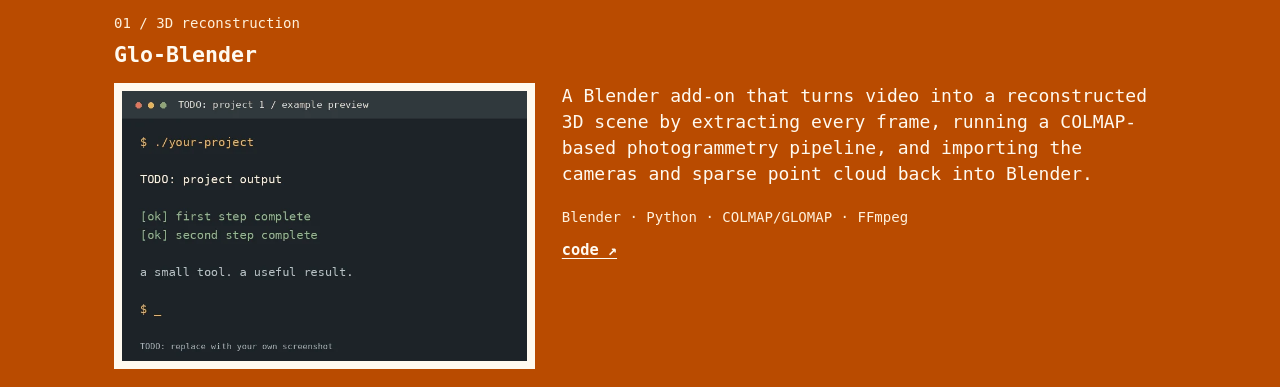
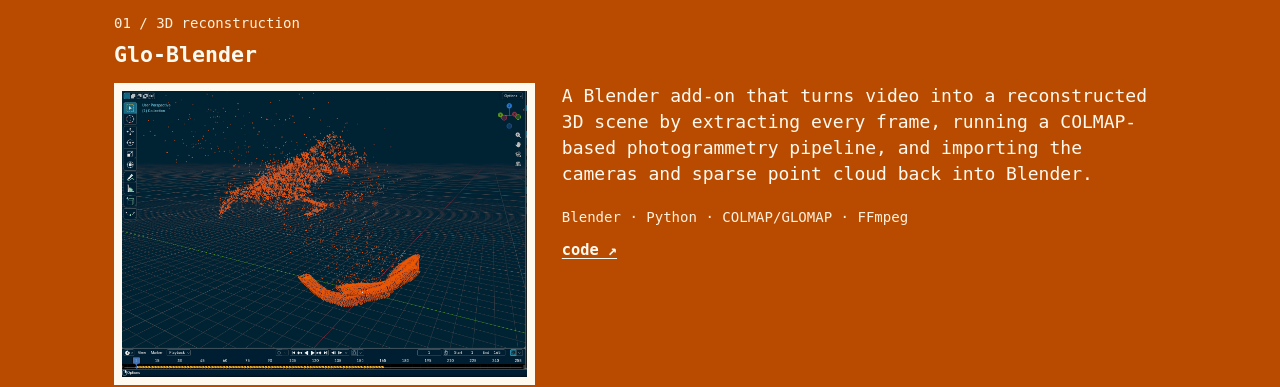
Before and after one commit to shreyasbhattacharya/portfolio-site, a plain HTML site: page index.html in a window 1280 px wide. Shown: the part 592-979 px from the top of the page. Drawn offline with Linux system fonts and the light colour scheme.

Commit message:
Use Glo-Blender screenshot in project thumbnail

```diff
--- a/index.html
+++ b/index.html
@@ -56,11 +56,10 @@
           <p class="project-number">01 / 3D reconstruction</p>
           <h3>Glo-Blender</h3>
 
-          <!-- TODO: replace img/project-1.webp with a Glo-Blender screenshot. -->
           <img
             class="project-image"
-            src="img/project-1.webp"
-            alt="Placeholder preview for Glo-Blender, a Blender video-to-3D reconstruction add-on"
+            src="img/glo-map.png"
+            alt="Sparse 3D point cloud and reconstructed camera trajectory in Blender"
             width="720"
             height="480"
             loading="lazy"
```
Also changed, not shown: img/glo-map.png (added), img/project-1.webp (deleted).
